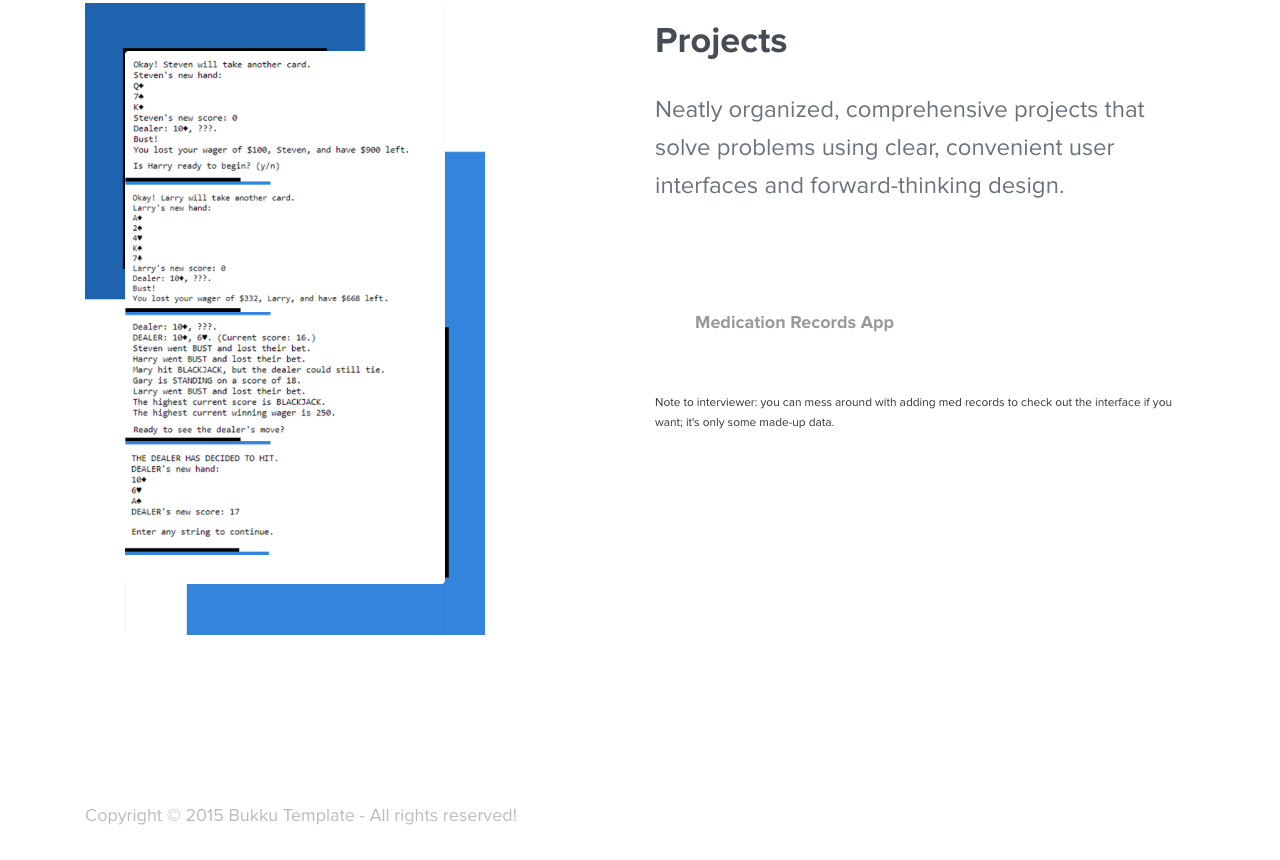
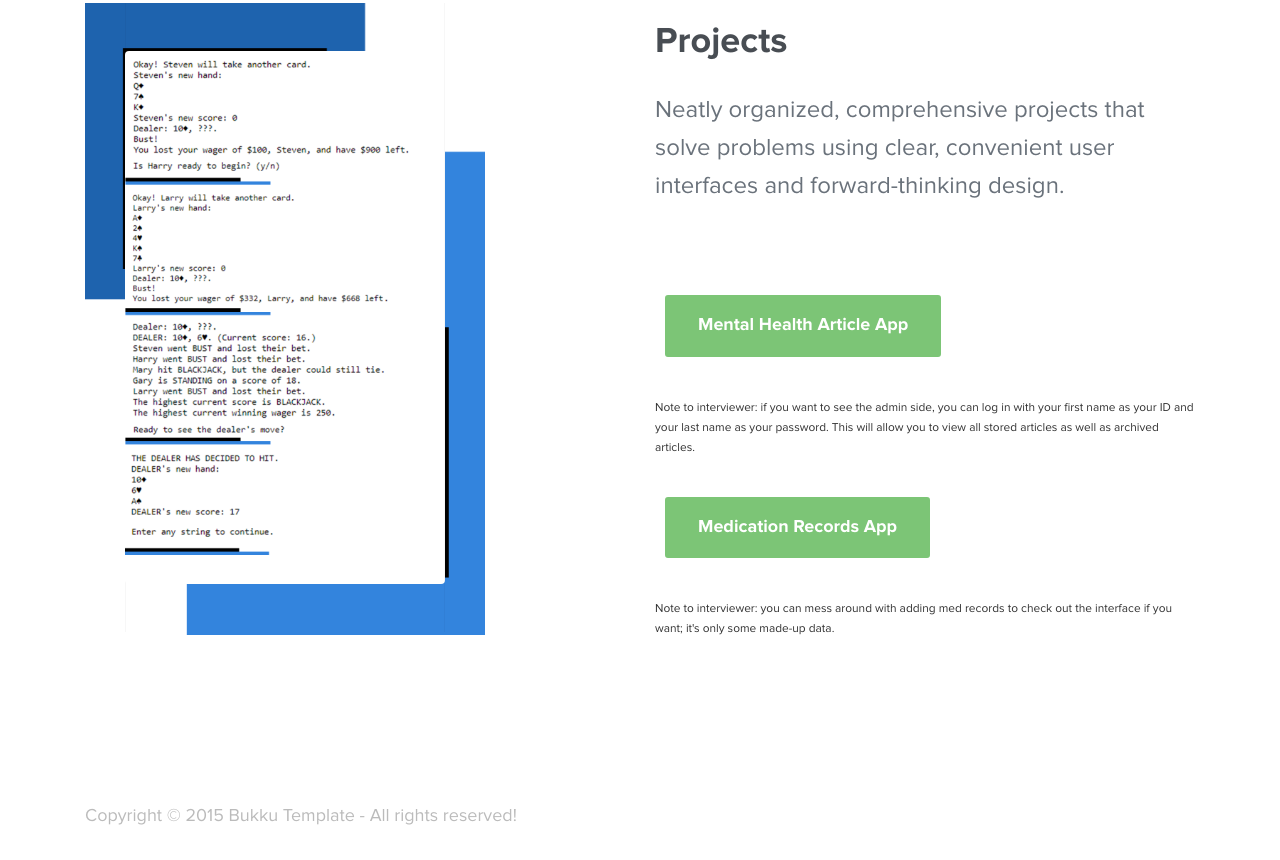
Before and after one commit to alppdcjr12/public_profile, a plain HTML site: page index.html in a window 1280 px wide. Shown: the part 1068-1928 px from the top of the page. Drawn offline with Linux system fonts and the light colour scheme.

Commit message:
article proj up, btn edited

```diff
--- a/index.html
+++ b/index.html
@@ -140,7 +140,7 @@
 							design.
 						</h4>
 						<br />
-						<!-- <a href="https://sw-app2.herokuapp.com/" class="btn btn-info btn-sm">
+						<a href="https://sw-app2.herokuapp.com/" class="btn btn-green">
 						Mental Health Article App
 						</a>
 						<br />
@@ -151,8 +151,8 @@
 							articles.
 						</small></span>
 						<br />
-						<br /> -->
-						<a href="http://meds-app.herokuapp.com/" class="btn btn-info btn-sm">
+						<br />
+						<a href="http://meds-app.herokuapp.com/" class="btn btn-green">
 							Medication Records App
 						</a>
 						<br />
```
